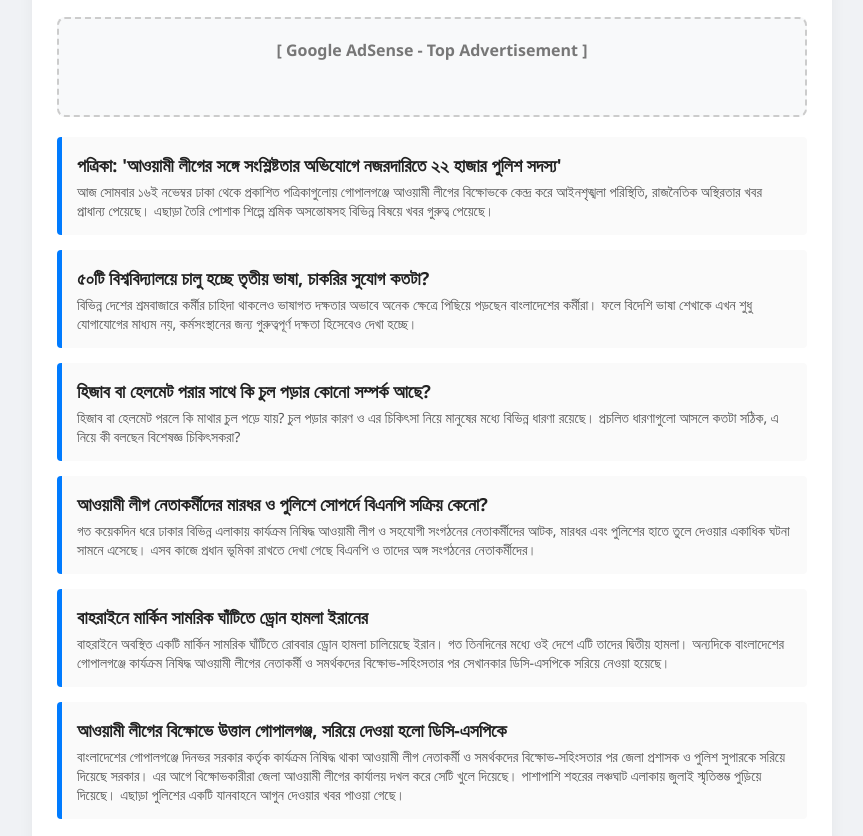
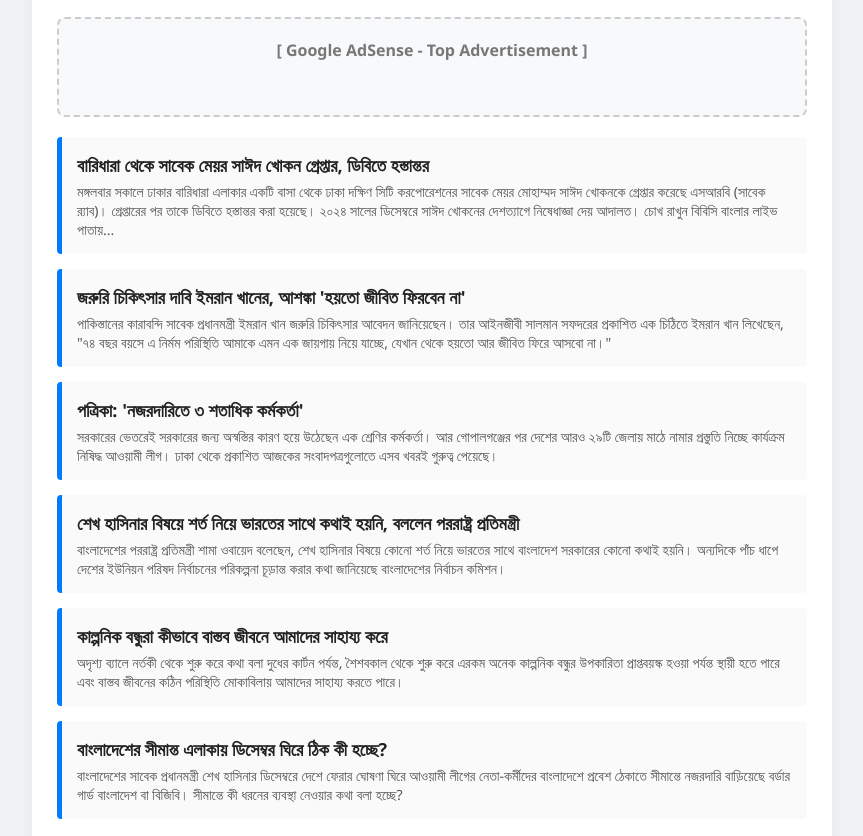
Before and after one commit to rash28997-design/nur1, a plain HTML site: page index.html in a window 1280 px wide. Shown: the part 91-927 px from the top of the page, without its empty margins (208-1071 px from the left). Drawn offline with Linux system fonts and the light colour scheme.

Commit message:
Automated daily news update

```diff
--- a/index.html
+++ b/index.html
@@ -33,56 +33,56 @@
 
 <div class="news-card">
     <h3>
-        <a href="https://www.bbc.com/bengali/articles/cw4gnjrvj133o?at_medium=RSS&amp;at_campaign=rss" target="_blank" rel="noopener noreferrer">
-            পত্রিকা: &#x27;আওয়ামী লীগের সঙ্গে সংশ্লিষ্টতার অভিযোগে নজরদারিতে ২২ হাজার পুলিশ সদস্য&#x27;
+        <a href="https://www.bbc.co.uk/bengali/live/cmx2xw1r4wldt?at_medium=RSS&amp;at_campaign=rss" target="_blank" rel="noopener noreferrer">
+            বারিধারা থেকে সাবেক মেয়র সাঈদ খোকন গ্রেপ্তার, ডিবিতে হস্তান্তর
         </a>
     </h3>
-    <p>আজ সোমবার ১৬ই নভেম্বর ঢাকা থেকে প্রকাশিত পত্রিকাগুলোয় গোপালগঞ্জে আওয়ামী লীগের বিক্ষোভকে কেন্দ্র করে আইনশৃঙ্খলা পরিস্থিতি, রাজনৈতিক অস্থিরতার খবর প্রাধান্য পেয়েছে। এছাড়া তৈরি পোশাক শিল্পে শ্রমিক অসন্তোষসহ বিভিন্ন বিষয়ে খবর গুরুত্ব পেয়েছে।</p>
+    <p>মঙ্গলবার সকালে ঢাকার বারিধারা এলাকার একটি বাসা থেকে ঢাকা দক্ষিণ সিটি করপোরেশনের সাবেক মেয়র মোহাম্মদ সাঈদ খোকনকে গ্রেপ্তার করেছে এসআরবি (সাবেক র‍্যাব)। গ্রেপ্তারের পর তাকে ডিবিতে হস্তান্তর করা হয়েছে। ২০২৪ সালের ডিসেম্বরে সাঈদ খোকনের দেশত্যাগে নিষেধাজ্ঞা দেয় আদালত। চোখ রাখুন বিবিসি বাংলার লাইভ পাতায়...</p>
 </div>
 
 <div class="news-card">
     <h3>
-        <a href="https://www.bbc.com/bengali/articles/c3n0ldj8jjngo?at_medium=RSS&amp;at_campaign=rss" target="_blank" rel="noopener noreferrer">
-            ৫০টি বিশ্ববিদ্যালয়ে চালু হচ্ছে তৃতীয় ভাষা, চাকরির সুযোগ কতটা?
+        <a href="https://www.bbc.com/bengali/articles/c65y17vljqkeo?at_medium=RSS&amp;at_campaign=rss" target="_blank" rel="noopener noreferrer">
+            জরুরি চিকিৎসার দাবি ইমরান খানের, আশঙ্কা &#x27;হয়তো জীবিত ফিরবেন না&#x27;
         </a>
     </h3>
-    <p>বিভিন্ন দেশের শ্রমবাজারে কর্মীর চাহিদা থাকলেও ভাষাগত দক্ষতার অভাবে অনেক ক্ষেত্রে পিছিয়ে পড়ছেন বাংলাদেশের কর্মীরা। ফলে বিদেশি ভাষা শেখাকে এখন শুধু যোগাযোগের মাধ্যম নয়, কর্মসংস্থানের জন্য গুরুত্বপূর্ণ দক্ষতা হিসেবেও দেখা হচ্ছে।</p>
+    <p>পাকিস্তানের কারাবন্দি সাবেক প্রধানমন্ত্রী ইমরান খান জরুরি চিকিৎসার আবেদন জানিয়েছেন। তার আইনজীবী সালমান সফদরের প্রকাশিত এক চিঠিতে ইমরান খান লিখেছেন, &quot;৭৪ বছর বয়সে এ নির্মম পরিস্থিতি আমাকে এমন এক জায়গায় নিয়ে যাচ্ছে, যেখান থেকে হয়তো আর জীবিত ফিরে আসবো না।&quot;</p>
 </div>
 
 <div class="news-card">
     <h3>
-        <a href="https://www.bbc.com/bengali/articles/ckp8g019814qo?at_medium=RSS&amp;at_campaign=rss" target="_blank" rel="noopener noreferrer">
-            হিজাব বা হেলমেট পরার সাথে কি চুল পড়ার কোনো সম্পর্ক আছে?
+        <a href="https://www.bbc.com/bengali/articles/cq62pz7d7jkvo?at_medium=RSS&amp;at_campaign=rss" target="_blank" rel="noopener noreferrer">
+            পত্রিকা: &#x27;নজরদারিতে ৩ শতাধিক কর্মকর্তা&#x27;
         </a>
     </h3>
-    <p>হিজাব বা হেলমেট পরলে কি মাথার চুল পড়ে যায়? চুল পড়ার কারণ ও এর চিকিৎসা নিয়ে মানুষের মধ্যে বিভিন্ন ধারণা রয়েছে। প্রচলিত ধারণাগুলো আসলে কতটা সঠিক, এ নিয়ে কী বলছেন বিশেষজ্ঞ চিকিৎসকরা?</p>
+    <p>সরকারের ভেতরেই সরকারের জন্য অস্বস্তির কারণ হয়ে উঠেছেন এক শ্রেণির কর্মকর্তা। আর গোপালগঞ্জের পর দেশের আরও ২৯টি জেলায় মাঠে নামার প্রস্তুতি নিচ্ছে কার্যক্রম নিষিদ্ধ আওয়ামী লীগ। ঢাকা থেকে প্রকাশিত আজকের সংবাদপত্রগুলোতে এসব খবরই গুরুত্ব পেয়েছে।</p>
 </div>
 
 <div class="news-card">
     <h3>
-        <a href="https://www.bbc.com/bengali/articles/c6e9kgpe9n4ko?at_medium=RSS&amp;at_campaign=rss" target="_blank" rel="noopener noreferrer">
-            আওয়ামী লীগ নেতাকর্মীদের মারধর ও পুলিশে সোপর্দে বিএনপি সক্রিয় কেনো?
+        <a href="https://www.bbc.co.uk/bengali/live/c52e8xgg8lnpt?at_medium=RSS&amp;at_campaign=rss" target="_blank" rel="noopener noreferrer">
+            শেখ হাসিনার বিষয়ে শর্ত নিয়ে ভারতের সাথে কথাই হয়নি, বললেন পররাষ্ট্র প্রতিমন্ত্রী
         </a>
     </h3>
-    <p>গত কয়েকদিন ধরে ঢাকার বিভিন্ন এলাকায় কার্যক্রম নিষিদ্ধ আওয়ামী লীগ ও সহযোগী সংগঠনের নেতাকর্মীদের আটক, মারধর এবং পুলিশের হাতে তুলে দেওয়ার একাধিক ঘটনা সামনে এসেছে। এসব কাজে প্রধান ভূমিকা রাখতে দেখা গেছে বিএনপি ও তাদের অঙ্গ সংগঠনের নেতাকর্মীদের।</p>
+    <p>বাংলাদেশের পররাষ্ট্র প্রতিমন্ত্রী শামা ওবায়েদ বলেছেন, শেখ হাসিনার বিষয়ে কোনো শর্ত নিয়ে ভারতের সাথে বাংলাদেশ সরকারের কোনো কথাই হয়নি। অন্যদিকে পাঁচ ধাপে দেশের ইউনিয়ন পরিষদ নির্বাচনের পরিকল্পনা চূড়ান্ত করার কথা জানিয়েছে বাংলাদেশের নির্বাচন কমিশন।</p>
 </div>
 
 <div class="news-card">
     <h3>
-        <a href="https://www.bbc.co.uk/bengali/live/cq5y1m621n1kt?at_medium=RSS&amp;at_campaign=rss" target="_blank" rel="noopener noreferrer">
-            বাহরাইনে মার্কিন সামরিক ঘাঁটিতে ড্রোন হামলা ইরানের
+        <a href="https://www.bbc.com/bengali/articles/cr74p2dlgz93o?at_medium=RSS&amp;at_campaign=rss" target="_blank" rel="noopener noreferrer">
+            কাল্পনিক বন্ধুরা কীভাবে বাস্তব জীবনে আমাদের সাহায্য করে
         </a>
     </h3>
-    <p>বাহরাইনে অবস্থিত একটি মার্কিন সামরিক ঘাঁটিতে রোববার ড্রোন হামলা চালিয়েছে ইরান। গত তিনদিনের মধ্যে ওই দেশে এটি তাদের দ্বিতীয় হামলা। অন্যদিকে বাংলাদেশের গোপালগঞ্জে কার্যক্রম নিষিদ্ধ আওয়ামী লীগের নেতাকর্মী ও সমর্থকদের বিক্ষোভ-সহিংসতার পর সেখানকার ডিসি-এসপিকে সরিয়ে নেওয়া হয়েছে।</p>
+    <p>অদৃশ্য ব্যালে নর্তকী থেকে শুরু করে কথা বলা দুধের কার্টন পর্যন্ত, শৈশবকাল থেকে শুরু করে এরকম অনেক কাল্পনিক বন্ধুর উপকারিতা প্রাপ্তবয়স্ক হওয়া পর্যন্ত স্থায়ী হতে পারে এবং বাস্তব জীবনের কঠিন পরিস্থিতি মোকাবিলায় আমাদের সাহায্য করতে পারে।</p>
 </div>
 
 <div class="news-card">
     <h3>
-        <a href="https://www.bbc.com/bengali/articles/c6vg2xz2wn70o?at_medium=RSS&amp;at_campaign=rss" target="_blank" rel="noopener noreferrer">
-            আওয়ামী লীগের বিক্ষোভে উত্তাল গোপালগঞ্জ, সরিয়ে দেওয়া হলো ডিসি-এসপিকে
+        <a href="https://www.bbc.com/bengali/articles/cmj6lz8kg223o?at_medium=RSS&amp;at_campaign=rss" target="_blank" rel="noopener noreferrer">
+            বাংলাদেশের সীমান্ত এলাকায় ডিসেম্বর ঘিরে ঠিক কী হচ্ছে?
         </a>
     </h3>
-    <p>বাংলাদেশের গোপালগঞ্জে দিনভর সরকার কর্তৃক কার্যক্রম নিষিদ্ধ থাকা আওয়ামী লীগ নেতাকর্মী ও সমর্থকদের বিক্ষোভ-সহিংসতার পর জেলা প্রশাসক ও পুলিশ সুপারকে সরিয়ে দিয়েছে সরকার। এর আগে বিক্ষোভকারীরা জেলা আওয়ামী লীগের কার্যালয় দখল করে সেটি খুলে দিয়েছে। পাশাপাশি শহরের লঞ্চঘাট এলাকায় জুলাই স্মৃতিস্তম্ভ পুড়িয়ে দিয়েছে। এছাড়া পুলিশের একটি যানবাহনে আগুন দেওয়ার খবর পাওয়া গেছে।</p>
+    <p>বাংলাদেশের সাবেক প্রধানমন্ত্রী শেখ হাসিনার ডিসেম্বরে দেশে ফেরার ঘোষণা ঘিরে আওয়ামী লীগের নেতা-কর্মীদের বাংলাদেশে প্রবেশ ঠেকাতে সীমান্তে নজরদারি বাড়িয়েছে বর্ডার গার্ড বাংলাদেশ বা বিজিবি। সীমান্তে কী ধরনের ব্যবস্থা নেওয়ার কথা বলা হচ্ছে?</p>
 </div>
 
 <!-- END_NEWS -->
@@ -94,7 +94,7 @@
         </div>
 
         <div class="time-stamp">
-            সর্বশেষ আপডেট: <span id="last-updated">16-11-2026 04:36 AM</span>
+            সর্বশেষ আপডেট: <span id="last-updated">17-11-2026 06:22 AM</span>
         </div>
     </div>
 
```
